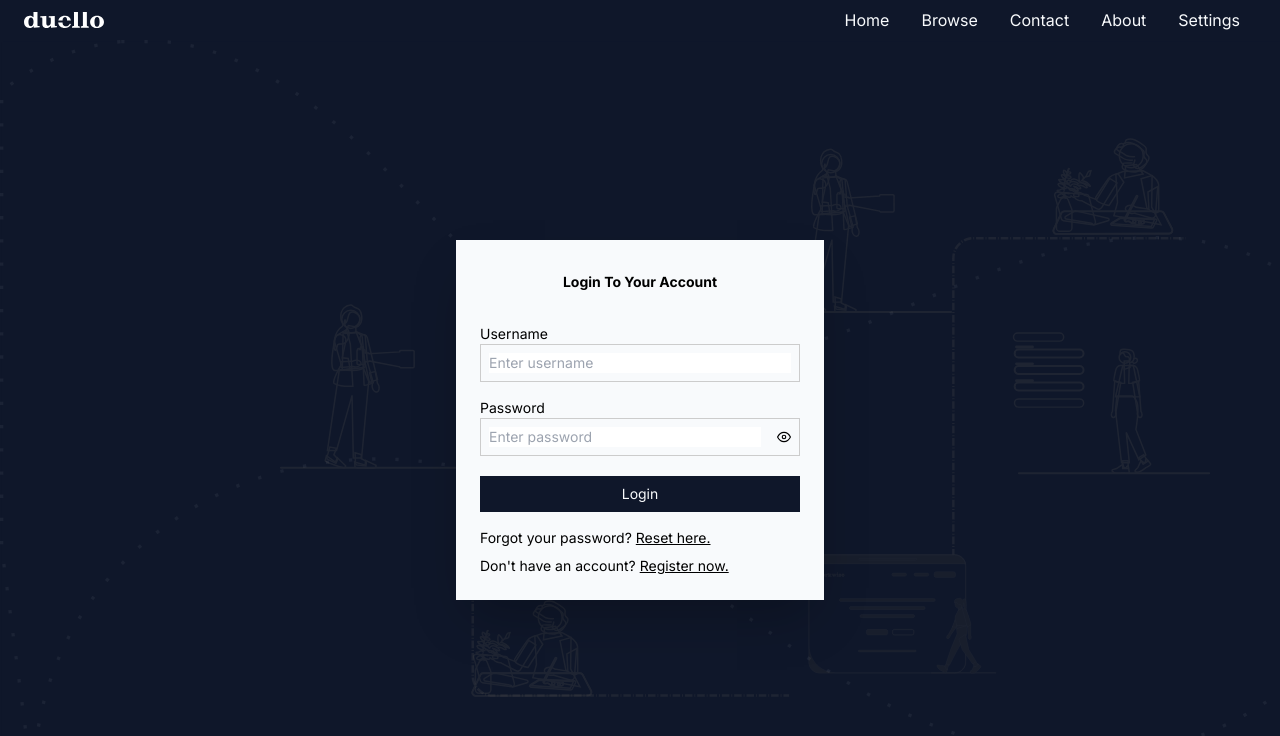
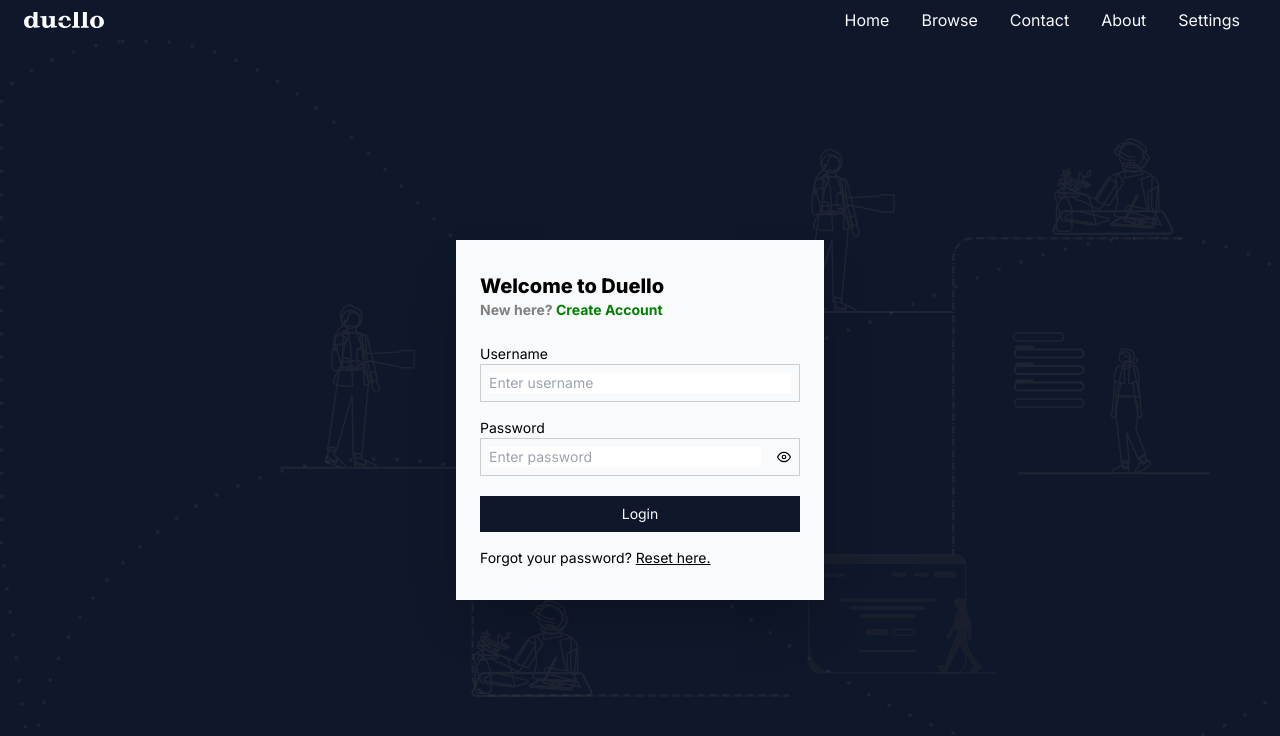
Before and after one commit to ErrolNtetha/lancing-client, a Next.js app: page /login in a window 1280 px wide. Shown: the top 736 px of the page. Built offline with nearby package versions, Linux system fonts and the light colour scheme.

Commit message:
feat: changed and added intro text above inputs

```diff
--- a/components/organisms/login/index.tsx
+++ b/components/organisms/login/index.tsx
@@ -22,7 +22,10 @@ export const LoginForm = () => {
         <section className='flex justify-center items-center bg-hero-bg bg-cover h-[95vh]'>
             <section className='w-[20rem] md:w-[23rem]'>
                 <form onSubmit={handleSubmit(handleLogin)}  className='bg-white text-xs md:text-sm shadow-2xl w-full p-6'>
-                    <h4 className='pb-6 pt-2 text-center font-bold divide-gray'> Login To Your Account </h4>
+                    <section className='pb-4'>
+                        <h1 className='pt-2 text-xl font-extrabold'> Welcome to Duello </h1>
+                        <h5 className='inline text-[gray] font-bold'> New here? </h5> <Link href='/register' className='font-bold text-[green]'> Create Account </Link>
+                    </section>
                     <FormLabel
                         type='text'
                         placeholder='Enter username'
@@ -51,7 +54,6 @@ export const LoginForm = () => {
                     />
                     <section className='pt-4 text-xs md:text-sm'>
                         <p className='pb-2'> Forgot your password? <Link href='reset' className='underline'> Reset here. </Link> </p>
-                        <p> Don&apos;t have an account? <Link href='register' className='underline'> Register now. </Link> </p>
                     </section>
                     </form>
             </section>
```
